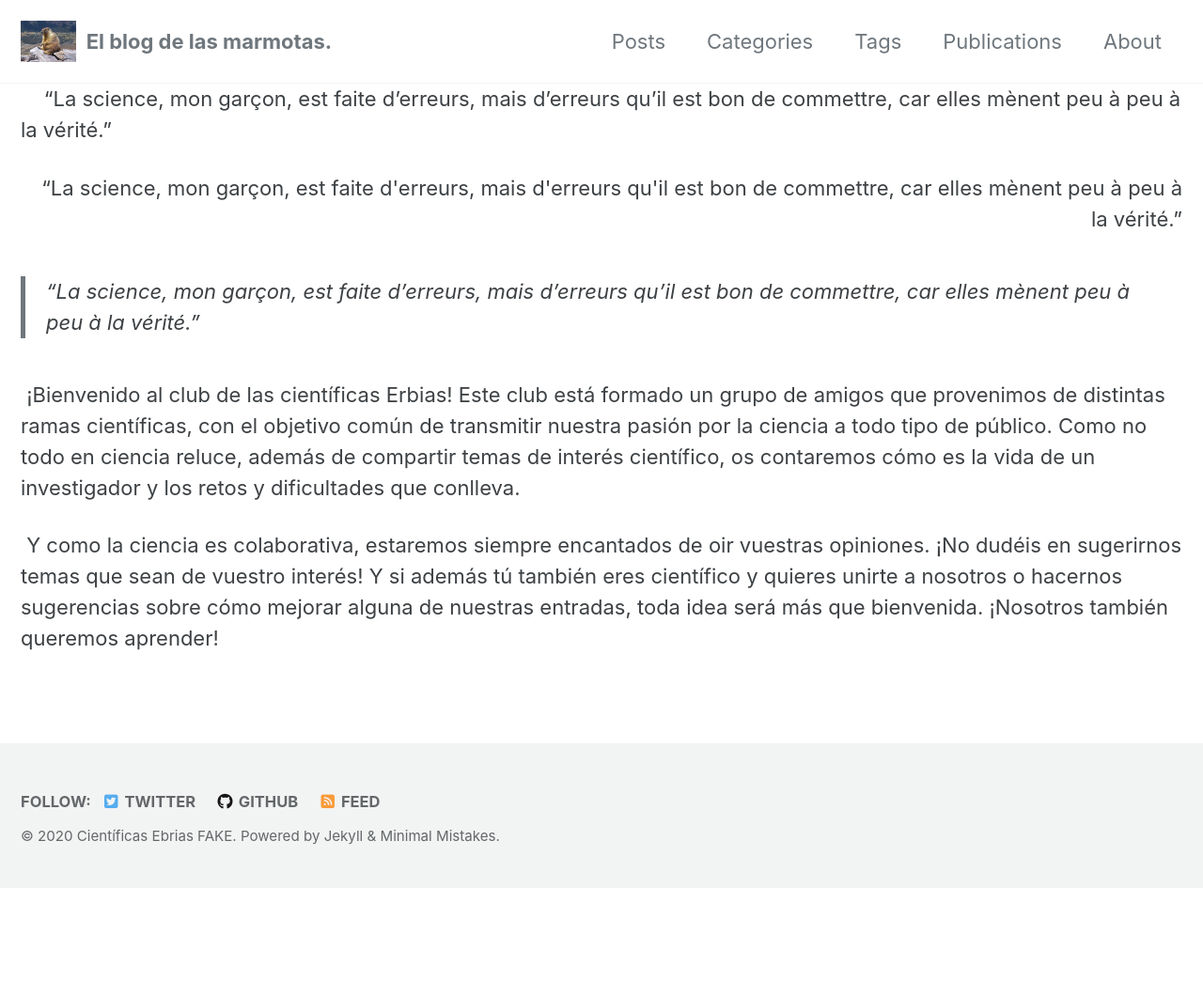
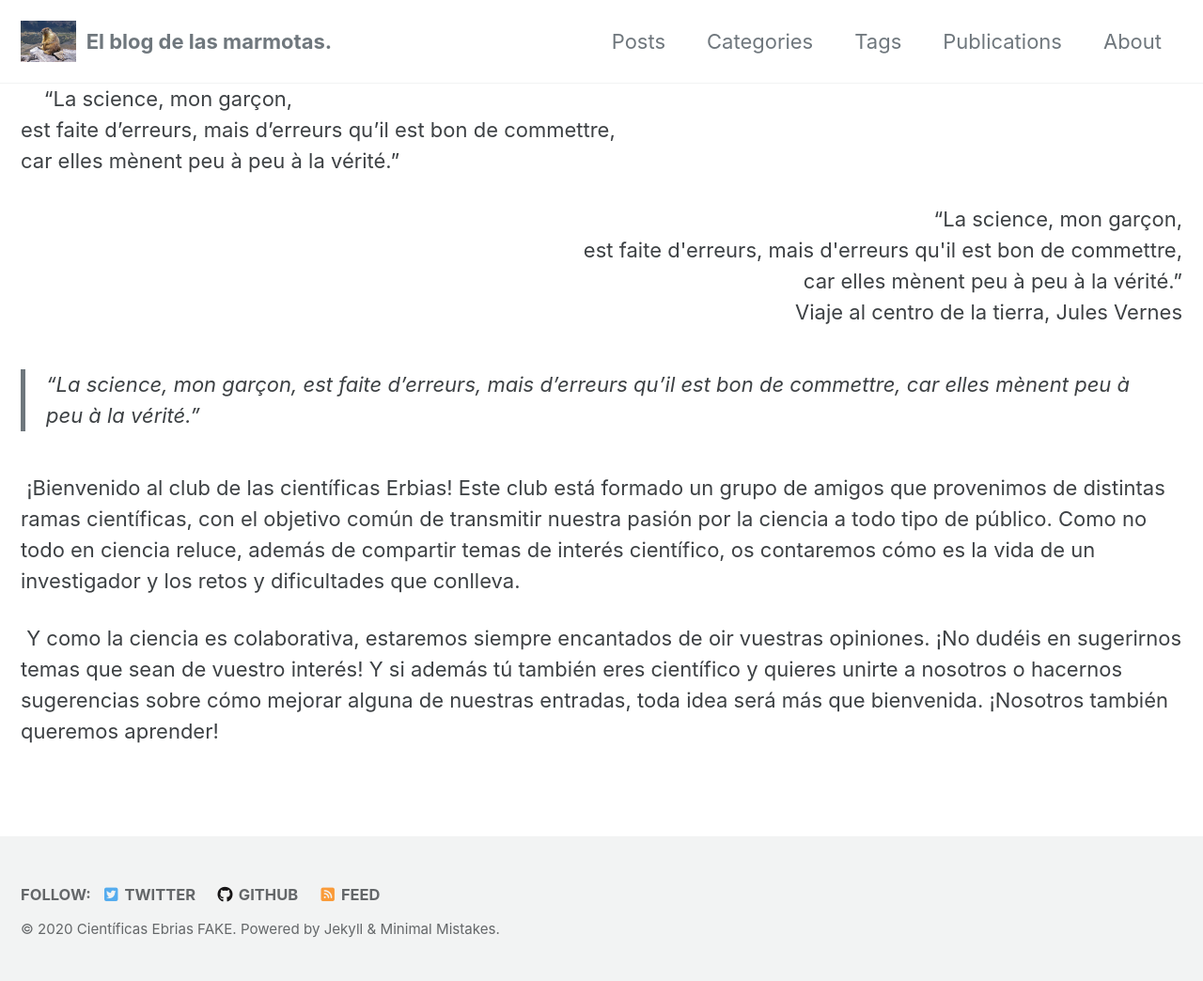
Before and after one commit to JuditSastre/test_blog, a Jekyll site: the page built from _posts/2020-05-08-post-prueba-formato.md, in a window 1280 px wide. Shown: the whole page at 94% size. Built offline with Jekyll 4.4.1, drawn with Linux system fonts in a browser that asks for light colours; cached includes are drawn as plain includes; nearby versions of some CDN libraries; before the commit the page ends 945 px from its top, so only the background shows below that.

Commit message:
Update 2020-05-08-post-prueba-formato.md

```diff
--- a/_posts/2020-05-08-post-prueba-formato.md
+++ b/_posts/2020-05-08-post-prueba-formato.md
@@ -3,9 +3,9 @@ title: "Prueba formato home page CCE"
 author_profile: false
 layout: splash
 ---
-&nbsp;&nbsp;&nbsp;&nbsp;“La science, mon garçon, est faite d'erreurs, mais d'erreurs qu'il est bon de commettre, car elles mènent peu à peu à la vérité.”
+&nbsp;&nbsp;&nbsp;&nbsp;“La science, mon garçon,<br> est faite d'erreurs, mais d'erreurs qu'il est bon de commettre,<br> car elles mènent peu à peu à la vérité.”
 
-<div style="text-align: right"> “La science, mon garçon, est faite d'erreurs, mais d'erreurs qu'il est bon de commettre, car elles mènent peu à peu à la vérité.” </div>
+<div style="text-align: right"> “La science, mon garçon,<br> est faite d'erreurs, mais d'erreurs qu'il est bon de commettre,<br> car elles mènent peu à peu à la vérité.”<br> Viaje al centro de la tierra, Jules Vernes </div>
 > *“La science, mon garçon, est faite d'erreurs, mais d'erreurs qu'il est bon de commettre, car elles mènent peu à peu à la vérité.”*
 
 &nbsp;¡Bienvenido al club de las científicas Erbias! Este club está formado un grupo de amigos que provenimos de distintas ramas científicas, con el objetivo común de transmitir nuestra pasión por la ciencia a todo tipo de público. Como no todo en ciencia reluce, además de compartir temas de interés científico, os contaremos cómo es la vida de un investigador y los retos y dificultades que conlleva.
```
